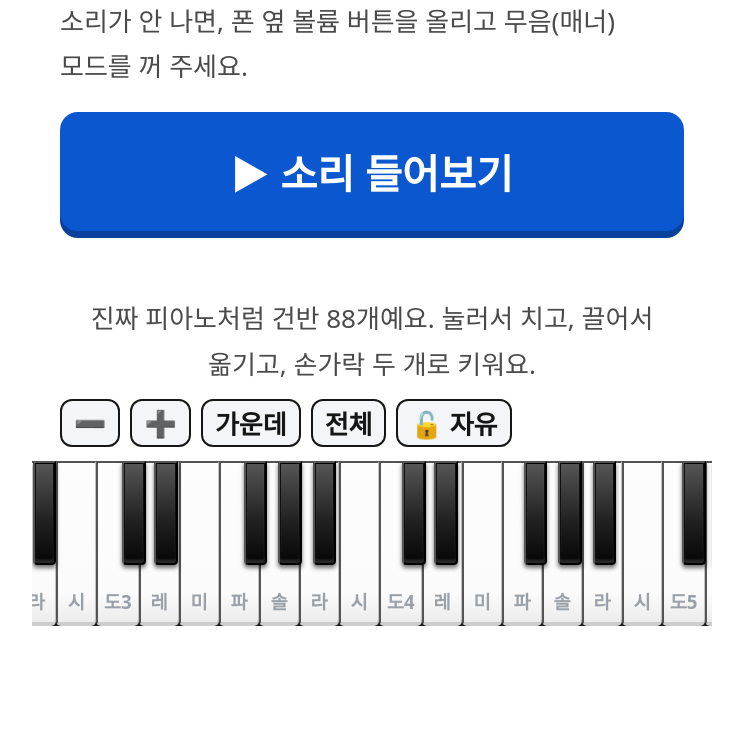
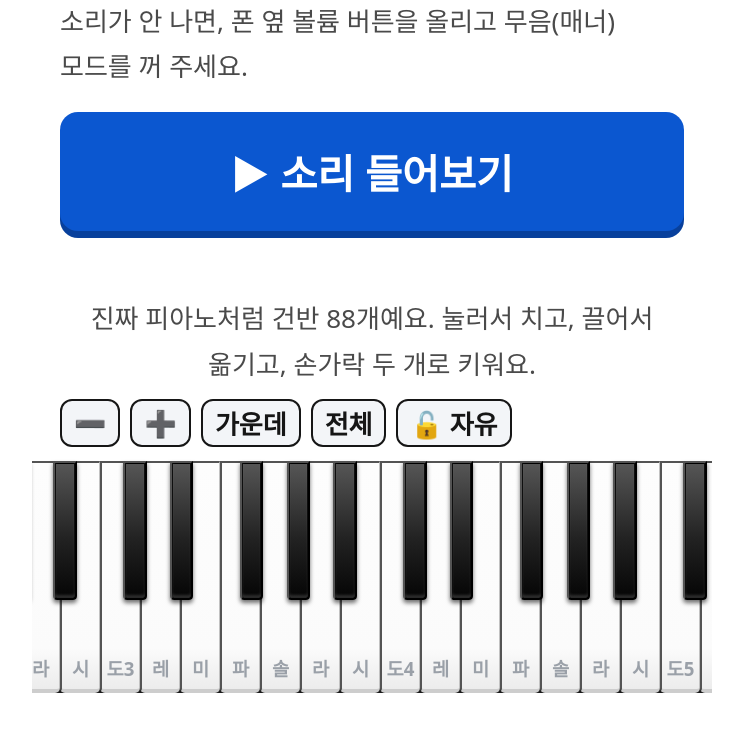
Before and after one commit to soundbluemusic/basic, an Astro site: page /listen/piano in a window 1280 px wide. Shown: the part 261-992 px from the top of the page, without its empty margins (268-1011 px from the left). Built offline with nearby package versions, Linux system fonts and the light colour scheme; Astro itself is replaced by a stand-in of ours.

Commit message:
피아노 건반을 실제 물리 기하로 정밀 교정 (12등분 모델)
실제 피아노와의 물리적 차이를 정밀 측정해 전부 교정:
- 검은 건반 위치를 12등분 모델(옥타브 뒤쪽 12등분, 검은건반=옥타브/12)의
  정확한 슬롯 오프셋으로(C#-0.125·D#+0.042·F#-0.208·G#-0.042·A#+0.125 흰폭단위).
  기존 추정 오프셋은 부호·크기가 틀렸음.
- flex 서브픽셀로 흰 건반 폭이 불균등(C4 42px·D4 40px)하던 버그 → 흰 건반을
  절대좌표 i×wkw로 배치해 전부 균등 + 검은 건반과 정확 정렬.
- 흰 건반 길이:폭 3.9:1(뭉툭) → 5.8:1(실제 6.4 근접), 높이를 폭에 비례(줌 시 비율 유지).
- 흑/백 폭비 0.585(실제 13.7/23.5), 길이비 0.60(실제 90/150).

검증(렌더 측정): 흰폭 전부 40px 균등, 검은 오프셋 이상값과 정확 일치,
흰 머리폭 C·D·G·A·B=0.583/E=0.667/F=0.5(12등분 기하 정확), 탭 연주 정상, 콘솔 에러 0.

출처: Wikipedia Musical keyboard / 표준 치수(흰23.5·검13.7·옥타브164mm).

Co-Authored-By: Claude Opus 4.8 (1M context) <noreply@anthropic.com>

```diff
--- a/src/pages/listen/piano.astro
+++ b/src/pages/listen/piano.astro
@@ -7,28 +7,29 @@ const KO = ['도', '도♯', '레', '레♯', '미', '파', '파♯', '솔', '
 const isBlack = (pc: number) =>
   pc === 1 || pc === 3 || pc === 6 || pc === 8 || pc === 10;
 
-// 진짜 피아노: 검은 건반은 경계 정중앙이 아니라 좁은 흰 건반(레·솔·라) 쪽으로 살짝
-// 당겨져 있어 흰 건반 머리 폭이 불균등하다. 흰 건반 폭 단위의 미세 오프셋(+오른쪽).
+// 진짜 피아노 물리 기하: 건반 뒤쪽에서 옥타브를 12등분(검은건반 폭 = 옥타브/12),
+// 검은 건반은 반음 슬롯(1·3·6·8·10)에 위치 → 흰 건반 머리가 모두 균등(7/12 흰폭).
+// 검은건반 중심 = 흰경계 + 아래 오프셋(흰 건반 폭 단위, + = 오른쪽). 12등분 모델 정확값.
 const BLACK_OFF: Record<number, number> = {
-  1: 0.1, // 도♯ → 레 쪽(오른쪽)
-  3: -0.1, // 레♯ → 레 쪽(왼쪽)
-  6: 0.13, // 파♯ → 솔 쪽(오른쪽)
-  8: 0, // 솔♯ 중앙
-  10: -0.13, // 라♯ → 라 쪽(왼쪽)
+  1: -0.125, // 도♯ (슬롯1 중심 0.875 − 경계 1.0)
+  3: 0.042, // 레♯ (슬롯3 중심 2.0417 − 경계 2.0)
+  6: -0.208, // 파♯ (슬롯6 중심 3.7917 − 경계 4.0)
+  8: -0.042, // 솔♯ (슬롯8 중심 4.9583 − 경계 5.0)
+  10: 0.125, // 라♯ (슬롯10 중심 6.125 − 경계 6.0)
 };
 
-type White = { midi: number; ko: string; oct: number; isC: boolean };
+type White = { midi: number; ko: string; oct: number; isC: boolean; i: number };
 type Black = { midi: number; ko: string; oct: number; x: number; off: number };
 const whites: White[] = [];
 const blacks: Black[] = [];
-let wc = 0; // 지금까지 흰 건반 수(검은 건반 위치 계산용)
+let wc = 0; // 지금까지 흰 건반 수 = 다음 흰 건반의 인덱스(절대좌표용)
 for (let midi = 21; midi <= 108; midi++) {
   const pc = midi % 12;
   const oct = Math.floor(midi / 12) - 1; // 과학적 음높이 표기(C4=가운데 도)
   if (isBlack(pc)) {
     blacks.push({ midi, ko: KO[pc], oct, x: wc, off: BLACK_OFF[pc] ?? 0 });
   } else {
-    whites.push({ midi, ko: KO[pc], oct, isC: pc === 0 });
+    whites.push({ midi, ko: KO[pc], oct, isC: pc === 0, i: wc });
     wc++;
   }
 }
@@ -72,6 +73,7 @@ for (let midi = 21; midi <= 108; midi++) {
                 type="button"
                 data-midi={w.midi}
                 aria-label={`${w.ko} ${w.oct}옥타브`}
+                style={`left: calc(${w.i} * var(--wkw))`}
               >
                 <span class="wlabel">{w.isC ? `도${w.oct}` : w.ko}</span>
               </button>
@@ -177,9 +179,9 @@ for (let midi = 21; midi <= 108; midi++) {
   /* ── 88키 피아노 (가로 스크롤) ── */
   .piano-scroll {
     --wkw: 40px; /* 흰 건반 폭 */
-    --wkh: 165px; /* 흰 건반 높이 */
-    --bkw: 26px; /* 검은 건반 폭 */
-    --bkh: 104px; /* 검은 건반 높이 */
+    --wkh: 230px; /* 흰 건반 길이(실제 비율 6.4:1에 근접 — 폰 화면 절충) */
+    --bkw: 23.4px; /* 검은 건반 폭(0.585·흰폭, 실제 13.7/23.5) */
+    --bkh: 138px; /* 검은 건반 길이(0.60·흰길이, 실제 90/150) */
     overflow-x: auto;
     overflow-y: hidden;
     -webkit-overflow-scrolling: touch;
@@ -233,11 +235,13 @@ for (let midi = 21; midi <= 108; midi++) {
     border-radius: 3px;
   }
   .whites {
-    display: flex;
+    position: relative;
     height: 100%;
   }
   .wkey {
-    flex: 0 0 var(--wkw);
+    position: absolute;
+    top: 0;
+    width: var(--wkw); /* 절대좌표 i×wkw 배치 → 균등 폭, 검은 건반과 정확 정렬 */
     height: 100%;
     box-sizing: border-box;
     background: linear-gradient(180deg, #fdfdfd 0%, #fbfbfb 82%, #ececec 100%);
@@ -486,9 +490,13 @@ for (let midi = 21; midi <= 108; midi++) {
   let wkw = 40; // 흰 건반 폭(px)
   const MINW = 6, // 전체보기(88키 한 화면)까지 허용
     MAXW = 88;
+  const ASPECT = 5.8; // 흰 건반 길이:폭 (실제 6.4, 폰 화면 절충)
   function applyWkw() {
+    const wkh = Math.min(300, Math.round(wkw * ASPECT)); // 폭에 비례(비율 유지), 과도하게 길면 캡
     scroller.style.setProperty('--wkw', wkw + 'px');
-    scroller.style.setProperty('--bkw', (wkw * 0.58).toFixed(2) + 'px'); // 실제 흑/백 폭비
+    scroller.style.setProperty('--bkw', (wkw * 0.585).toFixed(2) + 'px'); // 실제 흑/백 폭비 13.7/23.5
+    scroller.style.setProperty('--wkh', wkh + 'px');
+    scroller.style.setProperty('--bkh', Math.round(wkh * 0.6) + 'px'); // 실제 흑/백 길이비 90/150
     scroller.classList.toggle('no-labels', wkw < 22); // 작으면 계이름 숨김
   }
   // 기준점(화면상 X)을 고정한 채 확대/축소
```
